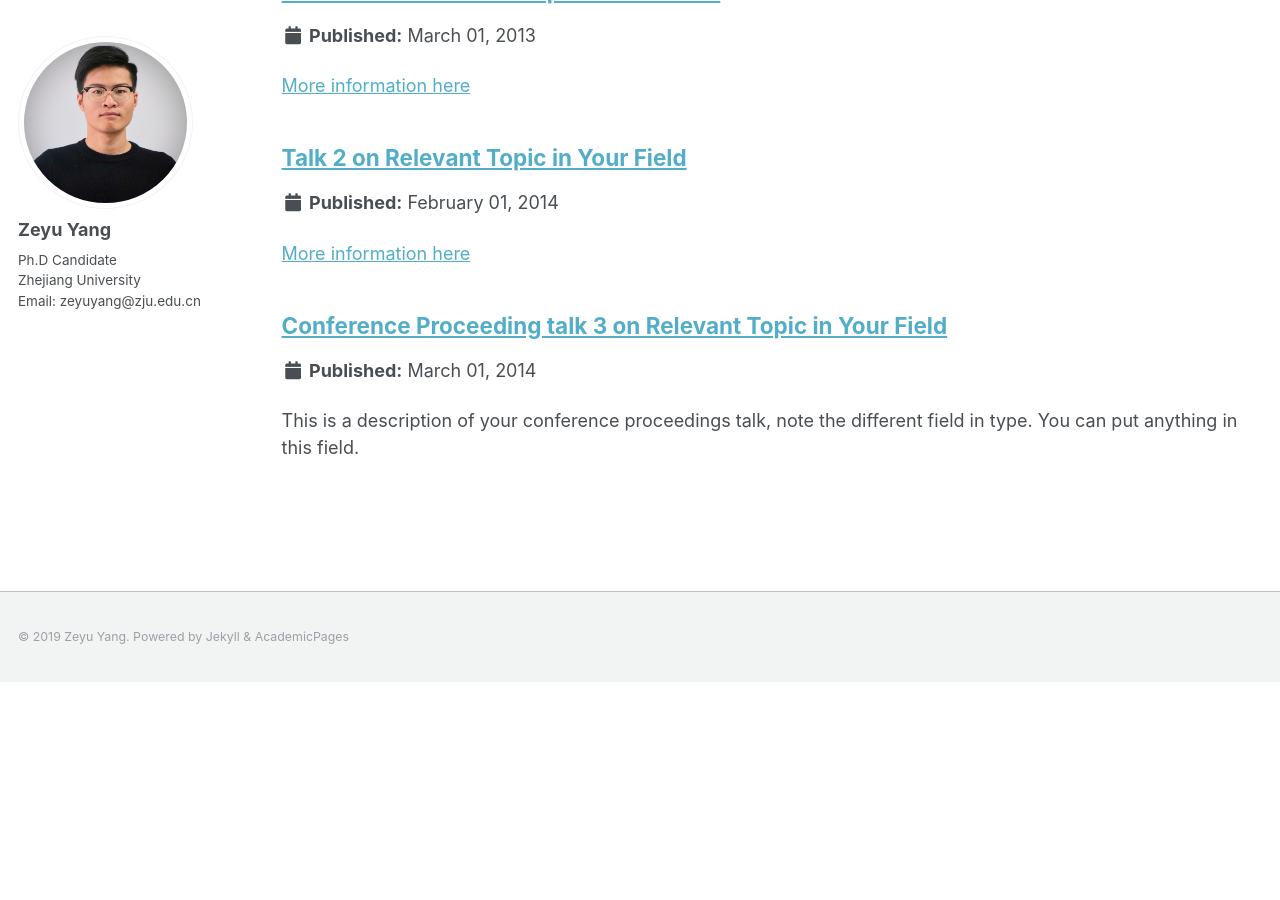
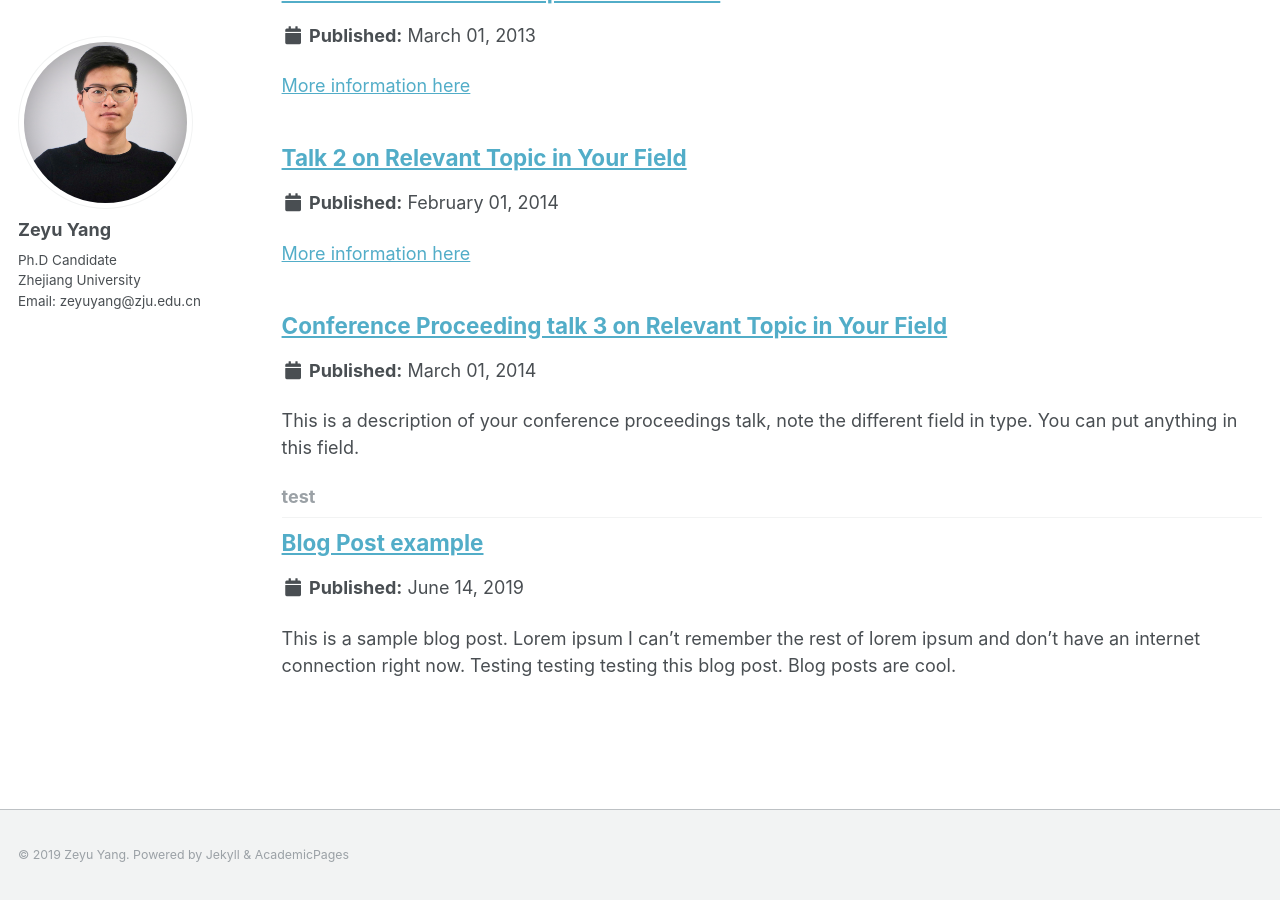
Before and after one commit to zeyuid/zeyuid.github.io, a Jekyll site: the page built from _pages/collection-archive.html, in a window 1280 px wide and 900 px high, scrolled down 700 px. Built offline with Jekyll 4.4.1, drawn with Linux system fonts in a browser that asks for light colours; before the commit the page ends 1382 px from its top, so only the background shows below that; part of the change alters nothing that is shown.

Commit message:
add file

```diff
--- a/_config.yml
+++ b/_config.yml
@@ -172,6 +172,9 @@ collections:
   talks:
     output: true
     permalink: /:collection/:path/
+  test:
+    output: true
+    permalink: /:collection/:path/
 
 
 # Defaults
```
